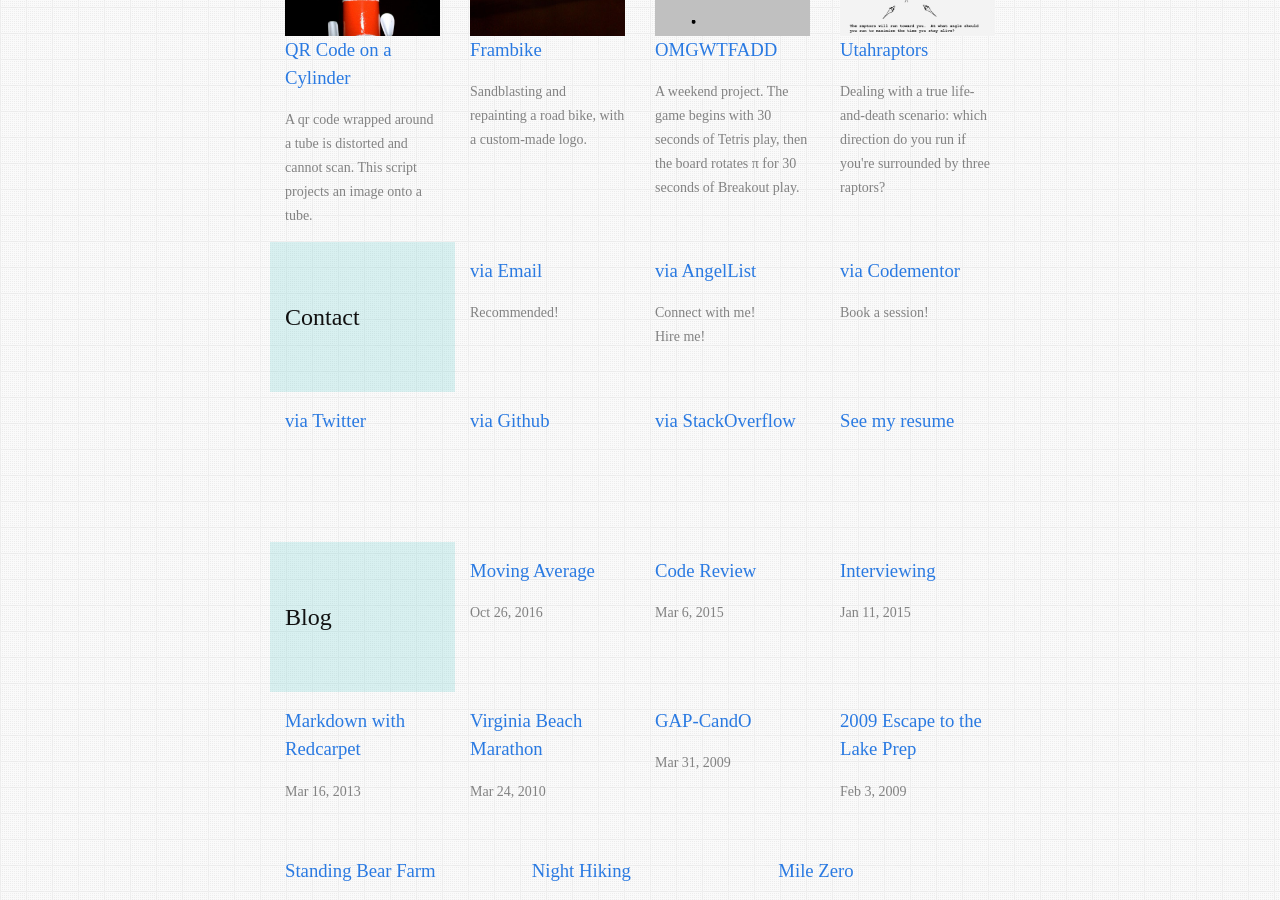
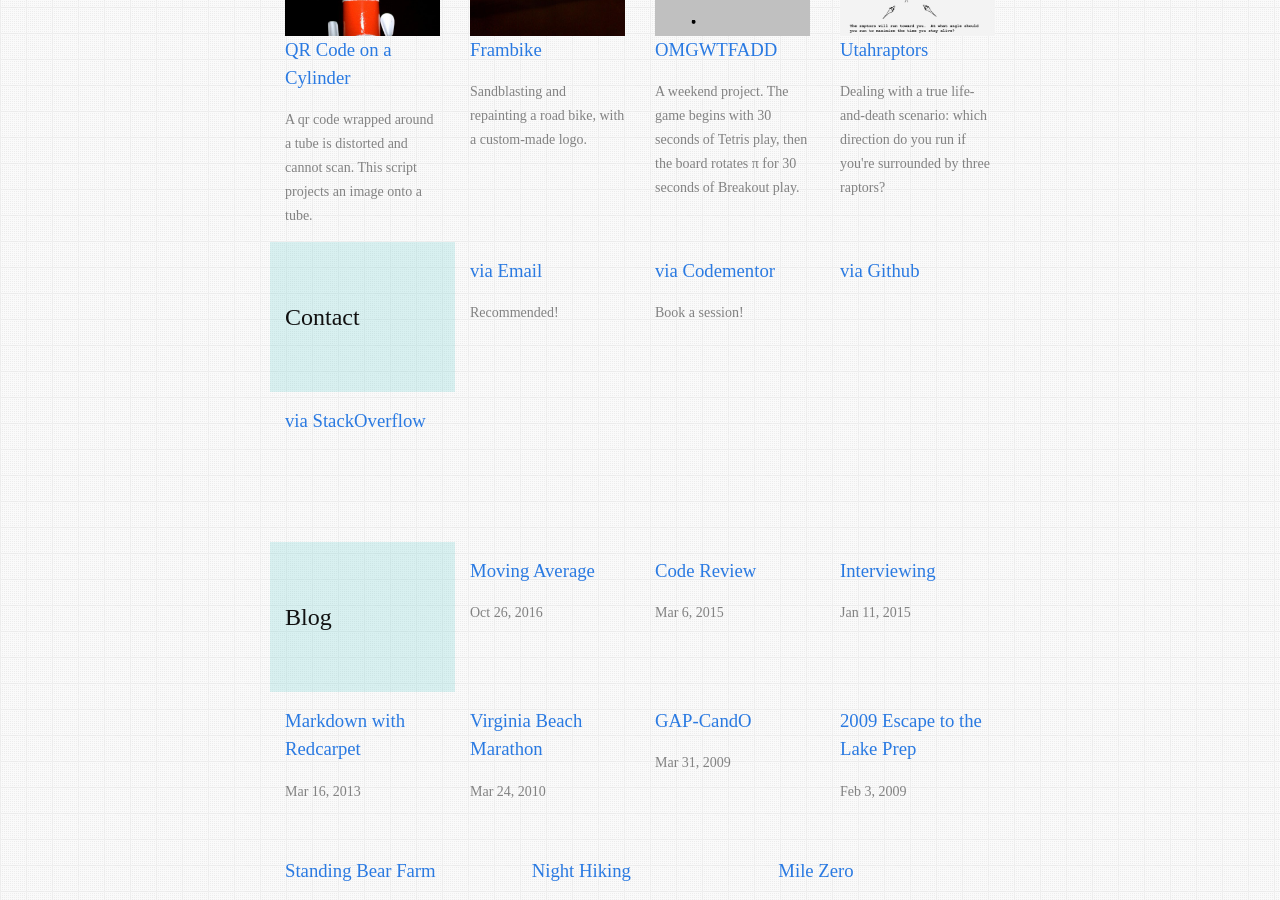
Before and after one commit to joeframbach/joeframbach.github.io, a Jekyll site: the page built from index.html, in a window 1280 px wide and 900 px high, scrolled down 773 px. Built offline with Jekyll 4.4.1, drawn with Linux system fonts in a browser that asks for light colours.

Commit message:
Update index.html

```diff
--- a/index.html
+++ b/index.html
@@ -16,25 +16,15 @@ layout: default
     <h3>via Email</h3>
     <span class="post-meta">Recommended!</span>
   </a>
-  <a class="preview-block" href="https://angel.co/joe-frambach">
-    <h3>via AngelList</h3>
-    <span class="post-meta">Connect with me!<br>Hire me!</span>
-  </a>
   <a class="preview-block" href="https://www.codementor.io/joe-frambach">
     <h3>via Codementor</h3>
     <span class="post-meta">Book a session!</span>
-  </a>
-  <a class="preview-block" href="https://twitter.com/joeframbach">
-    <h3>via Twitter</h3>
   </a>
   <a class="preview-block" href="https://github.com/joeframbach">
     <h3>via Github</h3>
   </a>
   <a class="preview-block" href="http://stackoverflow.com/users/1253312/joe-frambach">
     <h3>via StackOverflow</h3>
-  </a>
-  <a class="preview-block" href="http://resume.framba.ch/JosephFrambach.pdf">
-    <h3>See my resume</h3>
   </a>
 </div>
 
```
